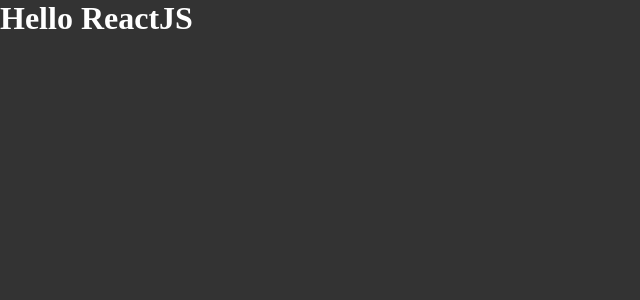
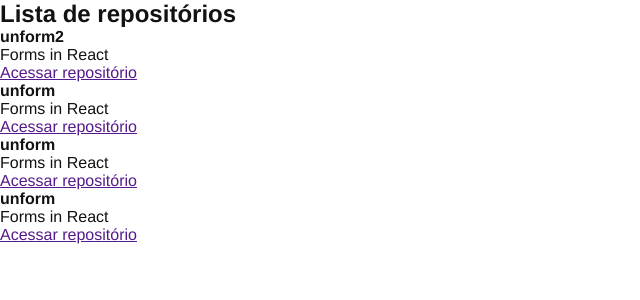
Before and after one commit to hpaes/trilha-react, a React app in the folder 01-github-explorer/: page / in a window 1280 px wide. Shown: the top 300 px of the page, without its empty margins (0-640 px from the left). Built offline with nearby package versions, Linux system fonts and the light colour scheme.

Commit message:
Primeiro componente react

```diff
--- a/01-github-explorer/src/App.jsx
+++ b/01-github-explorer/src/App.jsx
@@ -1,5 +1,6 @@
+import { RepositoryList } from "./components/RepositoryList";
 import "./styles/global.scss";
 
 export function App() {
-  return <h1>Hello ReactJS</h1>;
+  return <RepositoryList />;
 }
--- /dev/null
+++ b/01-github-explorer/src/components/RepositoryList.jsx
@@ -0,0 +1,32 @@
+const repositoryName = "unform2";
+
+export function RepositoryList() {
+  return (
+    <section className="repository-list">
+      <h1>Lista de repositórios</h1>
+
+      <ul>
+        <li>
+          <strong>{repositoryName}</strong>
+          <p>Forms in React</p>
+          <a href="">Acessar repositório</a>
+        </li>
+        <li>
+          <strong>unform</strong>
+          <p>Forms in React</p>
+          <a href="">Acessar repositório</a>
+        </li>
+        <li>
+          <strong>unform</strong>
+          <p>Forms in React</p>
+          <a href="">Acessar repositório</a>
+        </li>
+        <li>
+          <strong>unform</strong>
+          <p>Forms in React</p>
+          <a href="">Acessar repositório</a>
+        </li>
+      </ul>
+    </section>
+  );
+}
--- a/01-github-explorer/src/styles/global.scss
+++ b/01-github-explorer/src/styles/global.scss
@@ -5,7 +5,6 @@
 }
 
 body {
-  font: Arial, Helvetica, sans-serif;
-  background: #333;
-  color: #fff;
+  font: 16px "Helvetica Neue", Arial, sans-serif;
+  color: #121214;
 }
```
